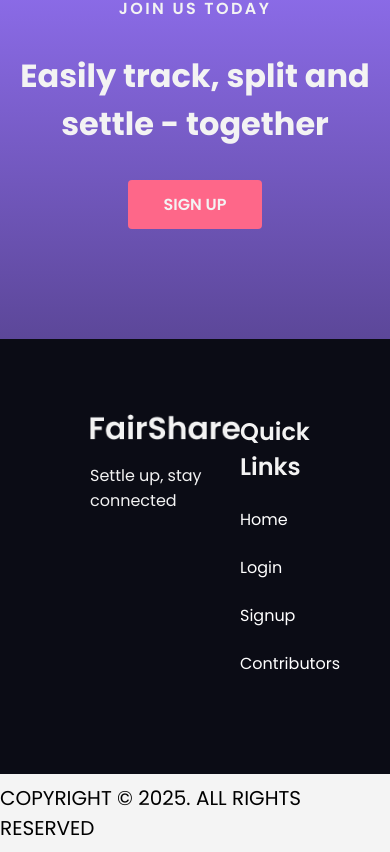
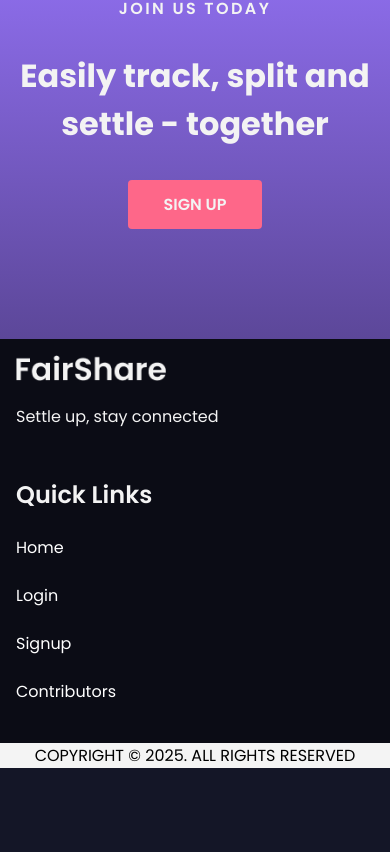
Before and after one commit to UniOfGreenwich/elee1149-coursework--team-chlk, a React (Create React App) app in the folder frontend/: page / in a window 390 px wide. Shown: the part 1812-2664 px from the top of the page. After the commit the page ends 2580 px from the top, so only its background shows below. Built offline with nearby package versions, Linux system fonts and the light colour scheme.

Commit message:
added responsive styling on footer

```diff
--- a/frontend/src/styles/home-footer.css
+++ b/frontend/src/styles/home-footer.css
@@ -43,3 +43,19 @@
     align-items: center;
 
 }
+
+@media only screen and (max-width: 670px) {
+    .footer-main {
+        padding: 1rem;
+        flex-direction: column;
+    }
+
+    .footer-main .footer-logo {
+        margin-bottom: 3rem;
+    }
+
+    .copyright {
+        height: fit-content;
+        font-size: 1rem;
+    }
+}
```
